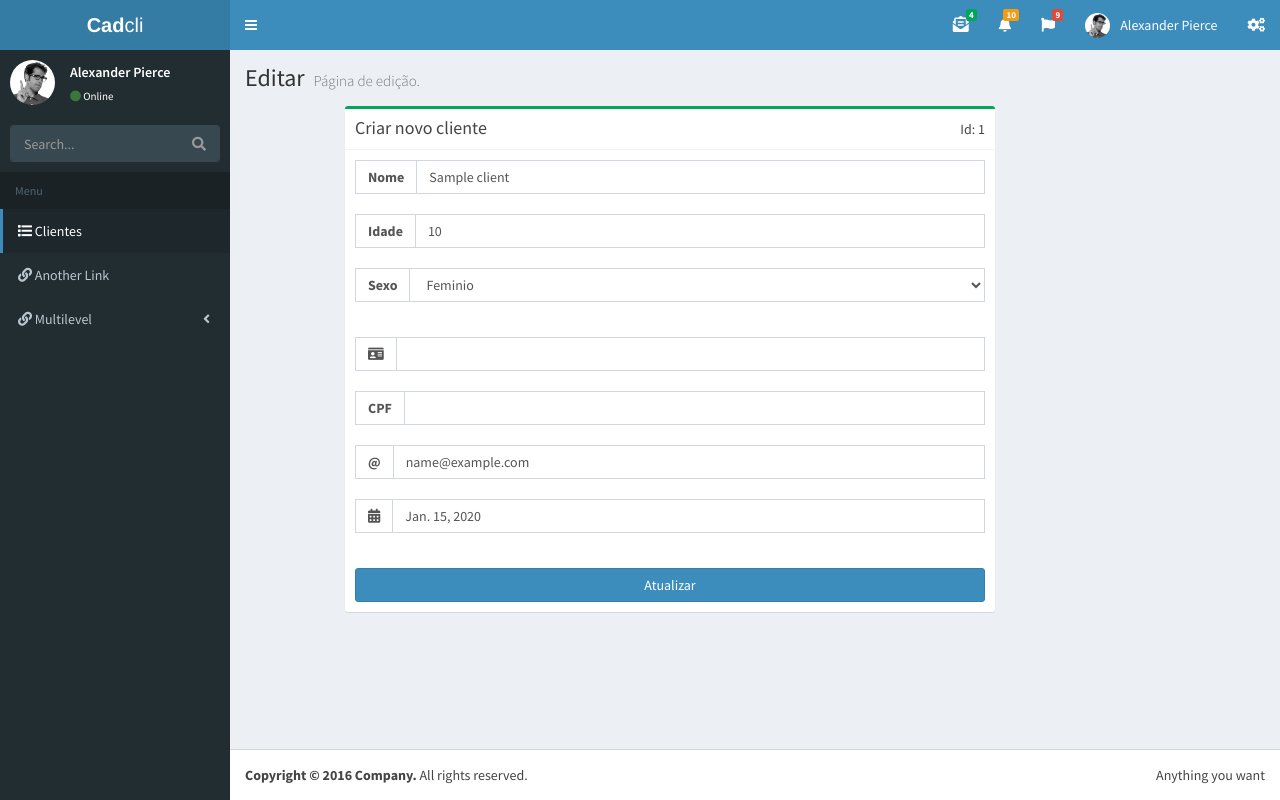
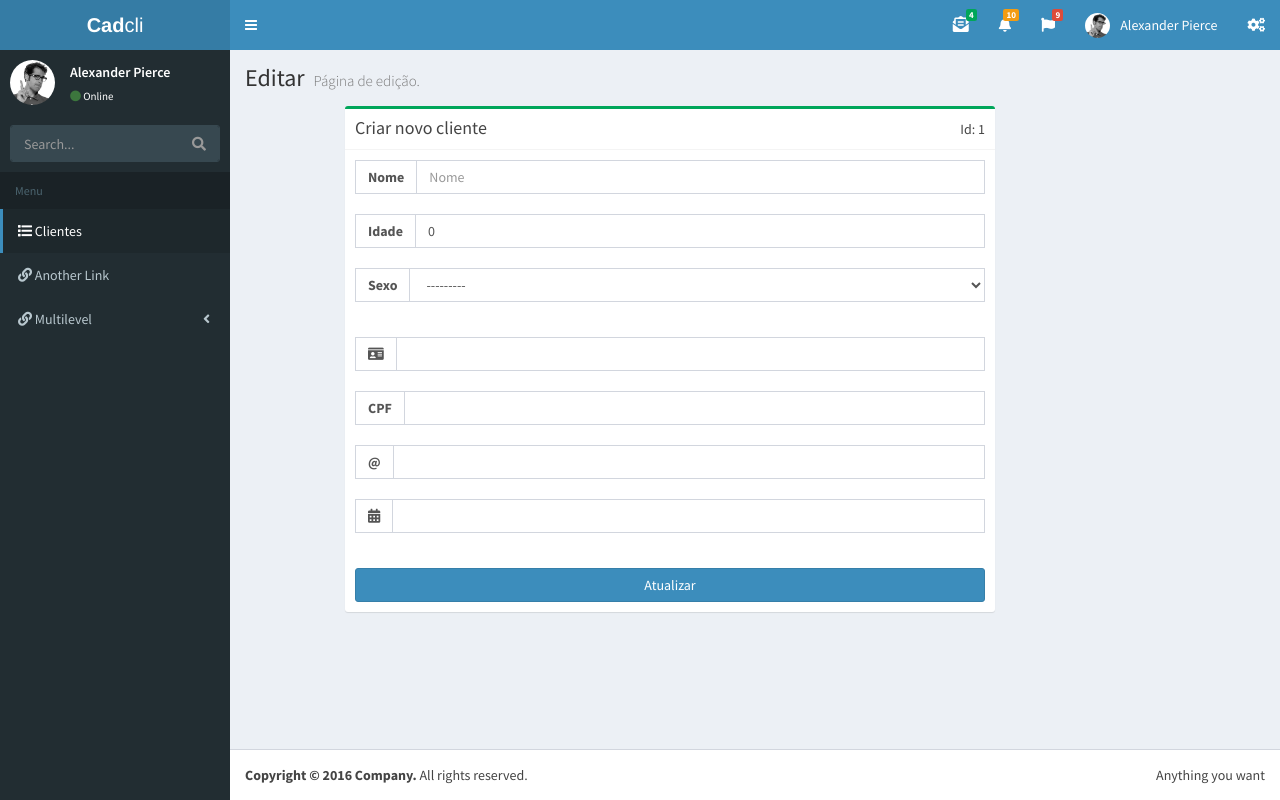
Before and after one commit to Robson70x7/Dashboard_Cadcli, a Django app: template core/templates/core/edit.html in a window 1280 px wide. Run offline with Django 3.2, Linux system fonts and the light colour scheme; tables that the repository leaves empty hold one stand-in row (values such as "Sample post"); the template is opened without the code that fills it: values that come from a table or form of the project are taken from there, most other values are stand-ins (such as "Sample title", 1, 10 or a date in 2020); some libraries are stand-ins or nearby versions.

Commit message:
funcionalidade de editar pronta

```diff
--- a/core/forms.py
+++ b/core/forms.py
@@ -34,3 +34,38 @@
                 'datemask':''
             })
         }
+
+""""class DetailForm(ModelForm):
+    class Meta:
+        model = Client
+        fields = '__all__'
+        widgets = {
+            'name': TextInput(attrs={
+                "placeholder":"Nome",
+                "class":"form-control"
+             }),
+            'age':TextInput(attrs={
+                'class':'form-control',
+                'placeholder':'Idade'
+            }),
+            'sexo': Select(attrs={
+                'class':'form-control',
+                'placeholder':"Sexo"
+            }),
+            'rg': TextInput(attrs={
+                'class':'form-control',
+                'rg-mask':''
+            }),
+            'cpf': TextInput(attrs={
+                'class':'form-control',
+                'cpf-mask':''
+            }),
+            'email': TextInput(attrs={
+                'class':'form-control',
+            }),
+            'data_nascimento': TextInput(attrs={
+                'class':'form-control',
+                'datemask':''
+            })
+        }
+"""
--- a/core/templates/core/create.html
+++ b/core/templates/core/create.html
@@ -12,7 +12,7 @@
 
 {% block content %}
 
-
+<!--VERIFICAÇÃO DE MESSAGENS-->
 {% if errormessage %}
     <div class="alert alert-danger"> {{ errormessage }}</div>
 {% endif %}
@@ -25,7 +25,7 @@
         </button>
     </div>
 {% endif %}
-
+<!--CONTEUDO DA PÁGINA-->
 <div class="row">
     <div class="col-xs-8 col-xs-offset-1">
         <div class="box box-success">
--- a/core/templates/core/edit.html
+++ b/core/templates/core/edit.html
@@ -12,56 +12,67 @@
 {% endblock  %}
 
 {% block content %}
+
+<!--VERIFICAÇÃO DE MESSAGENS-->
+{% if error_message %}
+    <div class="alert alert-danger"> {{ error_message }}</div>
+{% endif %}
+
+{% if success_message %}
+    <div class="alert alert-success alert-dismissible show" role="alert">
+        Atualização feita com sucesso!!
+        <button type="button" class="close" style="color:white" data-dismiss="alert" aria-label="Close">
+            <span aria-hidden="true">&times;</span>
+        </button>
+    </div>
+{% endif %}
+
 <div class="row">
     <div class="col-xs-8 col-xs-offset-1">
         <div class="box box-success">
             <div class="box-header with-border">
                 <h3 class="box-title">Criar novo cliente</h3>
                 <div class="pull-right">
-                    Id: {{ client.id }}
+                    Id: {{ client_id }}
                 </div>
             </div>
             <div class="box-body">
-                <form action="{% url 'core:edit_post' %}" method="POST">
+                <form action="{% url 'core:edit' client_id %}" method="POST">
                     {% csrf_token %}
                     <div class="input-group">
                         <span class="input-group-addon"><b>Nome</b></span>
-                        <input required type="text" name="name" placeholder="Nome" value="{{ client.name }}" class="form-control">
+                        <!--<input required type="text" name="name" placeholder="Nome" value="{{ client.name }}" class="form-control">-->
+                        {{ form.name }}
                     </div><br>
                     <div class="input-group">
                         <span class="input-group-addon"><b>Idade</b></span>
-                        <input type="number" required placeholder="Idade" name="age" value="{{ client.age }}" class="form-control">
+                        <!--<input type="number" required placeholder="Idade" name="age" value="{{ client.age }}" class="form-control">-->
+                        {{ form.age }}
                     </div><br>
                     <div class="form-group input-group">
                         <span class="input-group-addon"><b>Sexo</b></span>
-                            {% if client.data_nascimento == 'Masculino' %}
-                            <select class="form-control" name="sexo">
-                                <option value="Masculino" selected>Masculino</option>
-                                <option value="Feinino">Feminio</option>
-                            </select>
-                            {% else %}
-                            <select class="form-control" name="sexo">
-                                <option value="Masculino" >Masculino</option>
-                                <option value="Feinino" selected>Feminio</option>
-                            </select>
-                            {% endif %}
+                            {{ form.sexo }}
                     </div><br>
                     <div class="input-group">
                         <span class="input-group-addon"><b><i class="fas fa-id-card"></i></b></span>
-                        <input type="text" required rg-mask name="rg" value="{{ client.rg }}" class="form-control">
+                        <!-- <input type="text" required rg-mask name="rg" value="{{ client.rg }}" class="form-control"> -->
+                        {{ form.rg }}
                     </div><br>
                     <div class="input-group">
                         <span class="input-group-addon"><b>CPF</b></span>
-                        <input type="text" required cpf-mask name="cpf" value="{{ client.cpf }}" class="form-control">
+                        <!-- <input type="text" required cpf-mask name="cpf" value="{{ client.cpf }}" class="form-control"> -->
+                        {{ form.cpf }}
                     </div><br>
                     <div class="input-group">
                         <span class="input-group-addon"><b>@</b></span>
-                        <input type="email" required name="email" value="{{ client.email }}" class="form-control">
+                        <!-- <input type="email" required name="email" value="{{ client.email }}" class="form-control"> -->
+                        {{ form.email }}
                     </div><br>
                     <div class="form-group">
                         <div class="input-group">
                             <span class="input-group-addon"><b><i class="fas fa-calendar-alt"></i></b></span>
-                            <input type="text" value="{{ client.data_nascimento  }}" id="datemask" data-inputmask="'alias': 'dd/mm/yyyy'" data-mask required name="data_nascimento" class="form-control">
+                            <!-- <input type="text" value="{{ client.data_nascimento  }}" id="datemask" data-inputmask="'alias': 'dd/mm/yyyy'" data-mask required name="data_nascimento" class="form-control"> -->
+                            {{ form.data_nascimento }}
                         </div><br>
                     </div>
                     <input type="submit" value="Atualizar" class="btn btn-block btn-primary">
--- a/core/urls.py
+++ b/core/urls.py
@@ -5,11 +5,9 @@
 
 urlpatterns = [
     path('', views.index, name='index'),
-    path('edit/', views.edit, name='edit'),
     path('edit/<int:client_id>/', views.edit, name='edit'),
     path('detail/<int:client_id>/', views.detail, name='detail'),
     path('create/', views.create, name='create'),
-    path('edit_post/', views.edit_post, name='edit_post'),
     path('delete/<int:client_id>/', views.delete, name='delete'),
     path('create/save', views.saveclient, name='saveclient'),
 ]
```
Also changed, not shown: core/views.py (+21 -12 lines).
